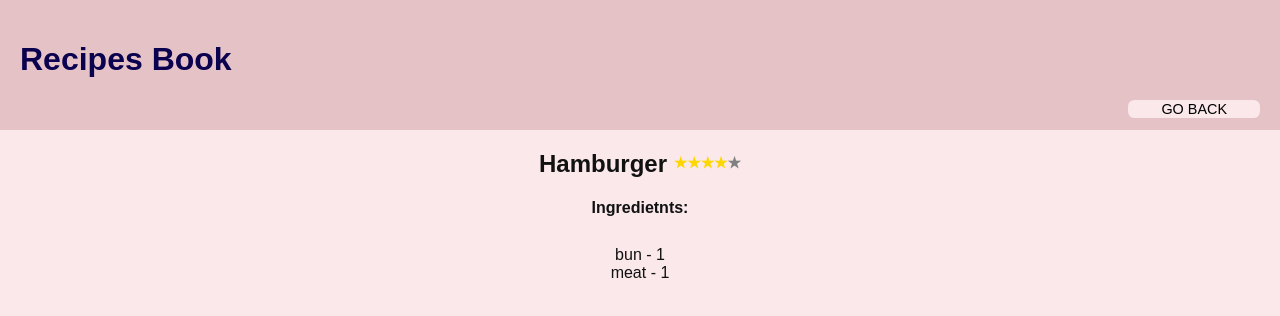
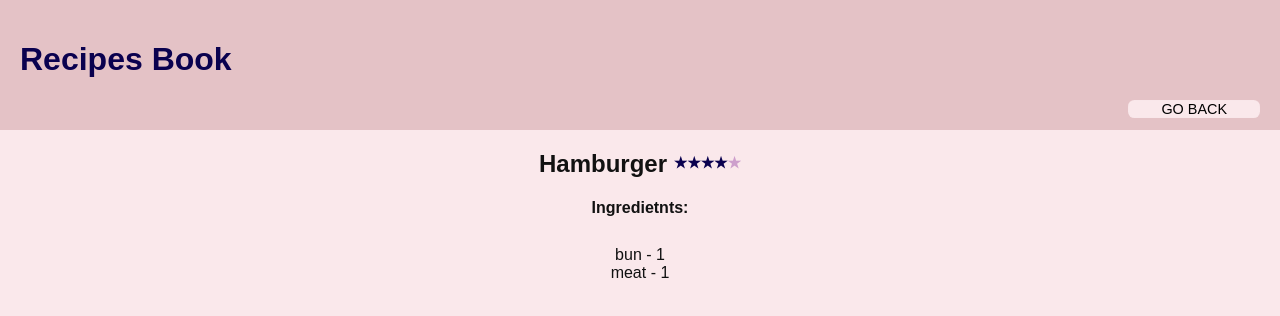
Before and after one commit to vojoup/react-cook-book, a React (Create React App) app: page /recipe/0 in a window 1280 px wide. Shown: the top 316 px of the page. Built offline with nearby package versions, Linux system fonts and the light colour scheme.

Commit message:
Change color of rating stars

```diff
--- a/src/components/recipe-detail.jsx
+++ b/src/components/recipe-detail.jsx
@@ -36,7 +36,12 @@ class RecipeDetail extends Component {
             <h2>
               {recipe.name}{' '}
               <span className="rating">
-                <ReactStars value={recipe.rating} onChange={this.handleRatingChange} />
+                <ReactStars
+                  value={recipe.rating}
+                  color1="#CD9FCC"
+                  color2="#0A014F"
+                  onChange={this.handleRatingChange}
+                />
               </span>
             </h2>
             <Ingredients ingredients={recipe.ingredients} />
```
Also changed, not shown: package.json (line endings or trailing spaces), 1 other file (tests, documents, lock files or other folders).
